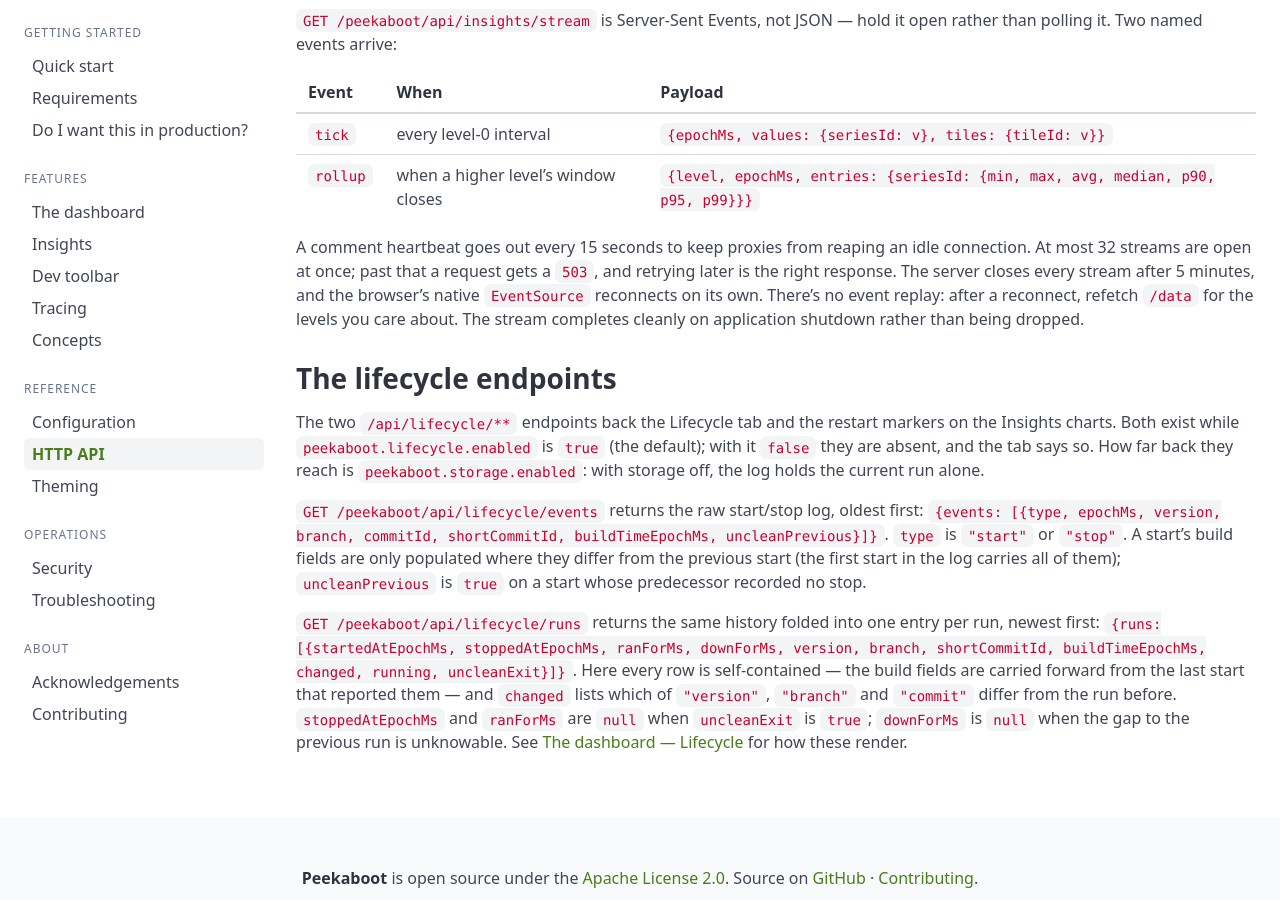
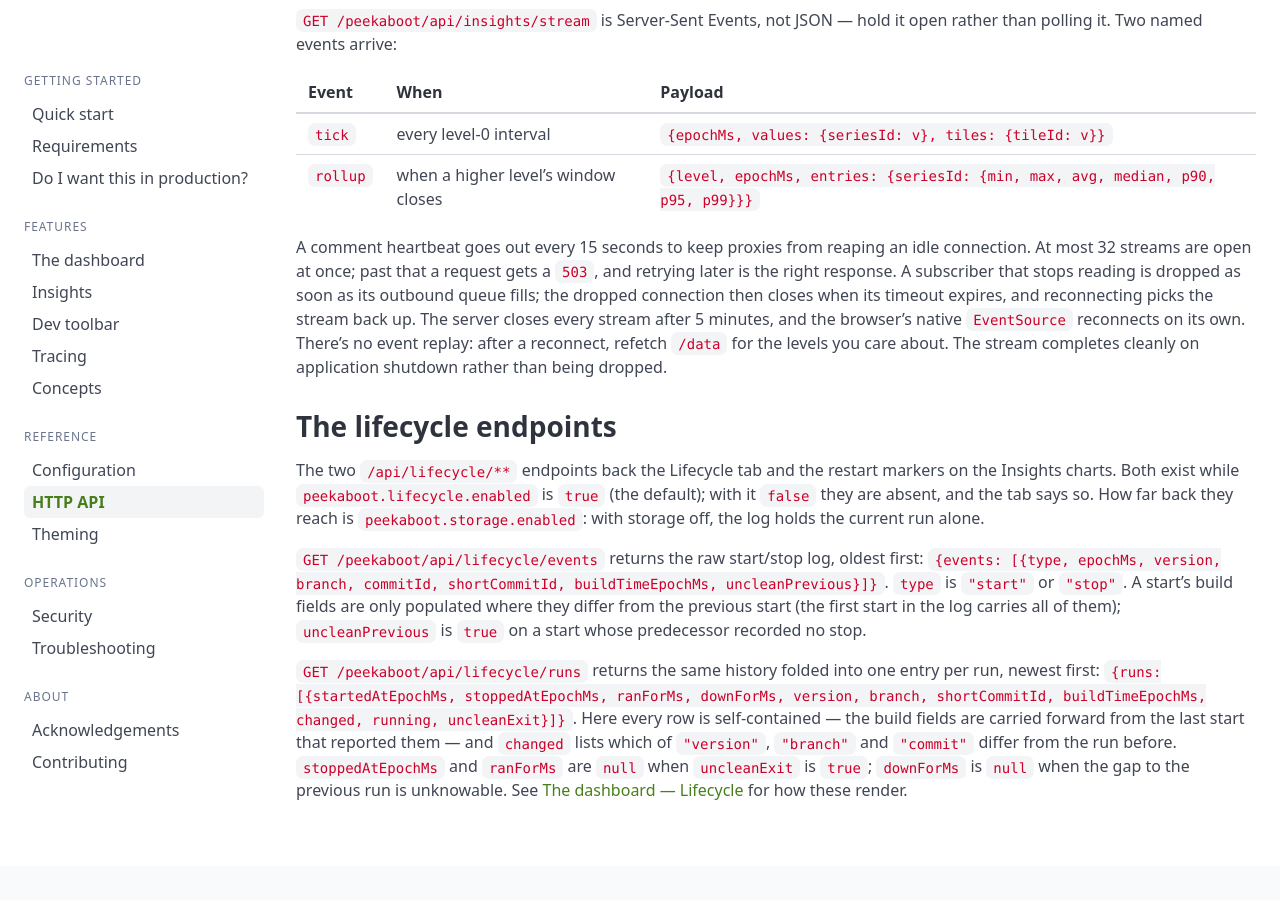
Before and after one commit to peekaboot-org/peekaboot-org.github.io, a Jekyll site: the page built from docs/api.md, in a window 1280 px wide and 900 px high, scrolled down 3331 px. Built offline with Jekyll 4.4.1, drawn with Linux system fonts in a browser that asks for light colours.

Commit message:
docs(api): describe the slow-subscriber drop on the insights stream

```diff
--- a/docs/api.md
+++ b/docs/api.md
@@ -181,7 +181,9 @@
 
 A comment heartbeat goes out every 15 seconds to keep proxies from reaping an idle
 connection. At most 32 streams are open at once; past that a request gets a `503`, and
-retrying later is the right response. The server closes every stream after 5 minutes,
+retrying later is the right response. A subscriber that stops reading is dropped as soon
+as its outbound queue fills; the dropped connection then closes when its timeout expires,
+and reconnecting picks the stream back up. The server closes every stream after 5 minutes,
 and the browser's native `EventSource` reconnects on its own. There's no event replay:
 after a reconnect, refetch `/data` for the levels you care about. The stream completes
 cleanly on application shutdown rather than being dropped.
```
